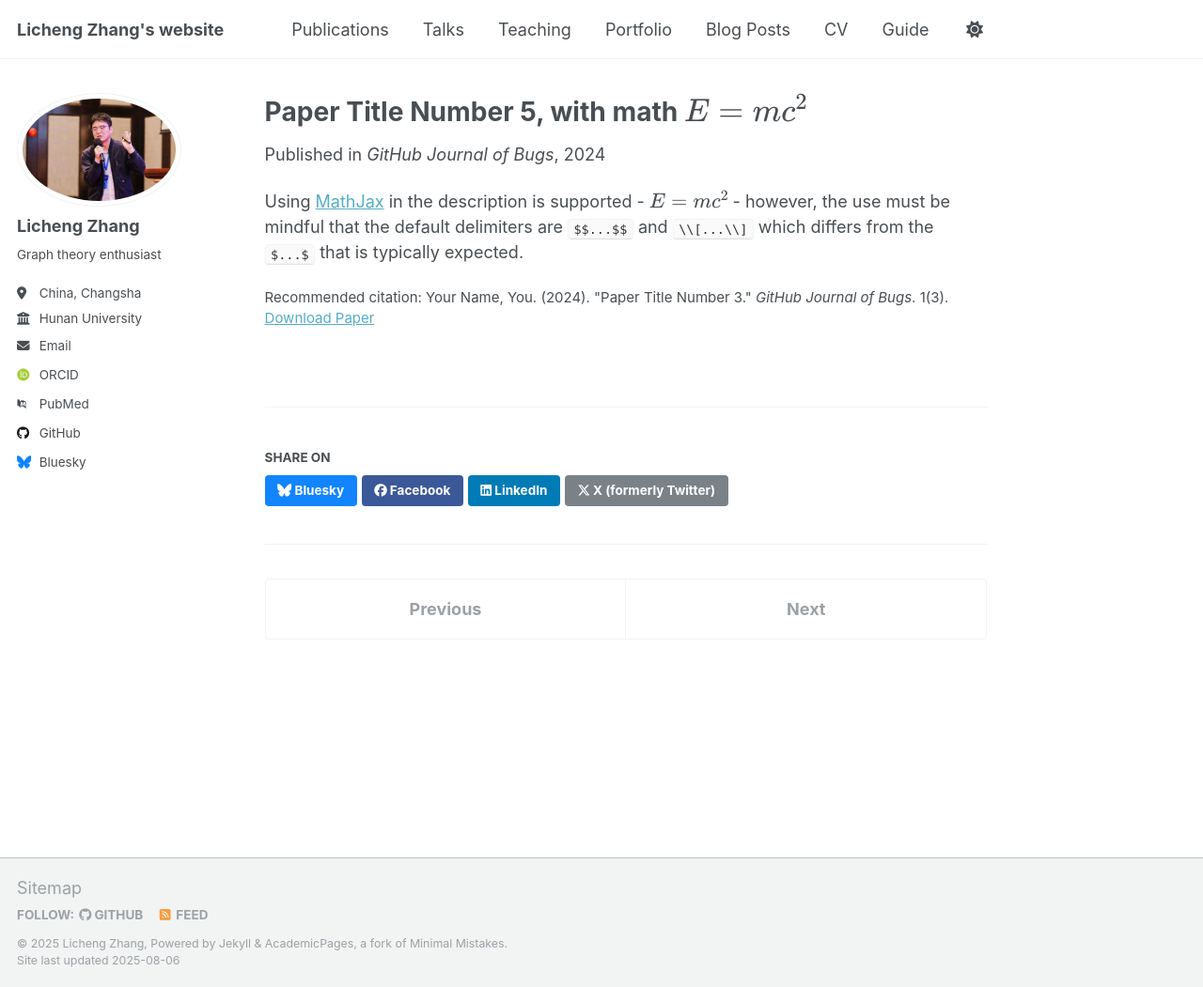
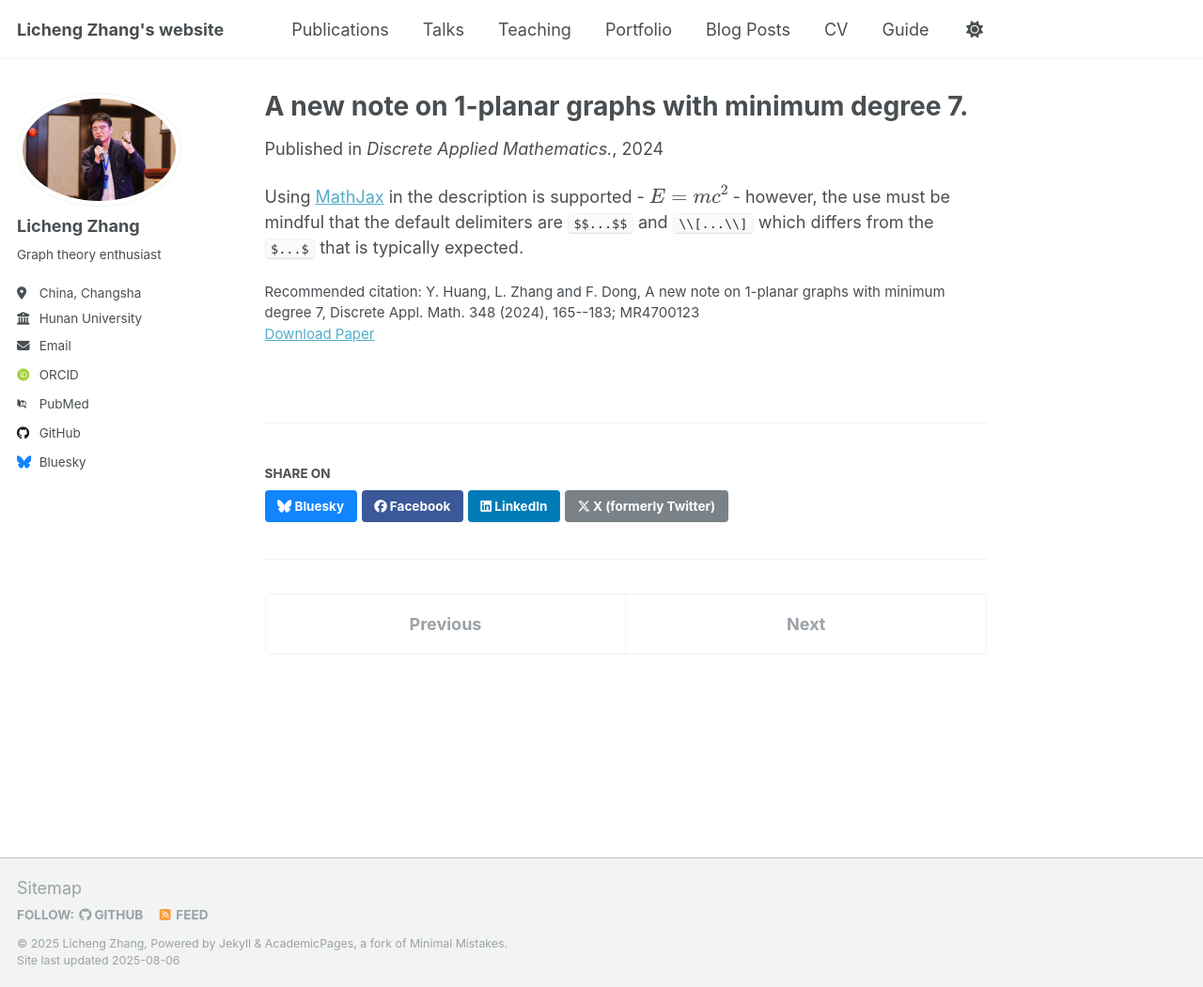
Before and after one commit to lichengzhang2/lichengzhang.github.io, a Jekyll site: the page built from _publications/2025-06-08-paper-title-number-5.md, in a window 1280 px wide and 1051 px high. Shown: the whole window at 94% size. Built offline with Jekyll 4.4.1, drawn with Linux system fonts in a browser that asks for light colours; some web fonts are replaced; a script that is not in the unit is left out.

Commit message:
Update 2025-06-08-paper-title-number-5.md

```diff
--- a/_publications/2025-06-08-paper-title-number-5.md
+++ b/_publications/2025-06-08-paper-title-number-5.md
@@ -1,13 +1,13 @@
 ---
-title: "Paper Title Number 5, with math $$E=mc^2$$"
+title: "A new note on 1-planar graphs with minimum degree 7."
 collection: publications
 category: conferences
 permalink: /publication/2024-02-17-paper-title-number-4
-excerpt: 'This paper is about a famous math equation, $$E=mc^2$$'
+excerpt: 'Yuanqiu Huang, Licheng Zhang, Fengming Dong'
 date: 2024-02-17
-venue: 'GitHub Journal of Bugs'
-paperurl: 'http://academicpages.github.io/files/paper3.pdf'
-citation: 'Your Name, You. (2024). &quot;Paper Title Number 3.&quot; <i>GitHub Journal of Bugs</i>. 1(3).'
+venue: 'Discrete Applied Mathematics.'
+paperurl: 'https://doi.org/10.1016/j.dam.2024.01.026'
+citation: 'Y. Huang, L. Zhang and F. Dong, A new note on 1-planar graphs with minimum degree 7, Discrete Appl. Math. 348 (2024), 165--183; MR4700123'
 ---
 
 Using [MathJax](https://www.mathjax.org/) in the description is supported - $$E=mc^2$$ - however, the use must be mindful that the default delimiters are `$$...$$` and `\\[...\\]` which differs from the `$...$` that is typically expected.
```
